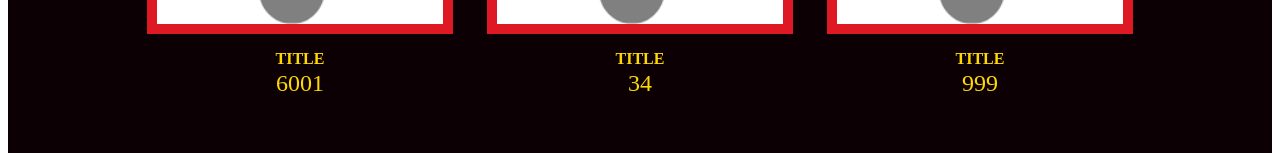
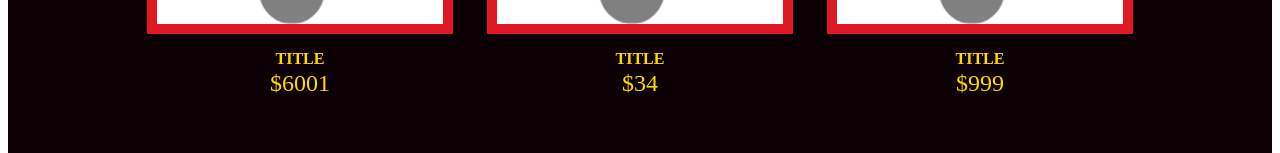
Before and after one commit to Rosendo-Martinez/shopping-cart, a React (Vite) app: page /shop in a window 1280 px wide. Shown: the part 434-587 px from the top of the page. Built offline with nearby package versions, Linux system fonts and the light colour scheme.

Commit message:
Add dollar sign

```diff
--- a/src/components/CatalogItem.jsx
+++ b/src/components/CatalogItem.jsx
@@ -11,7 +11,7 @@ function CatalogItem({ image, title, price, itemStorePage }) {
         </div>
         <div>
           <p className={classes.title}>{title}</p>
-          <p className={classes.cost}>{price}</p>
+          <p className={classes.cost}>${price}</p>
         </div>
       </Link>
     </div>
```
